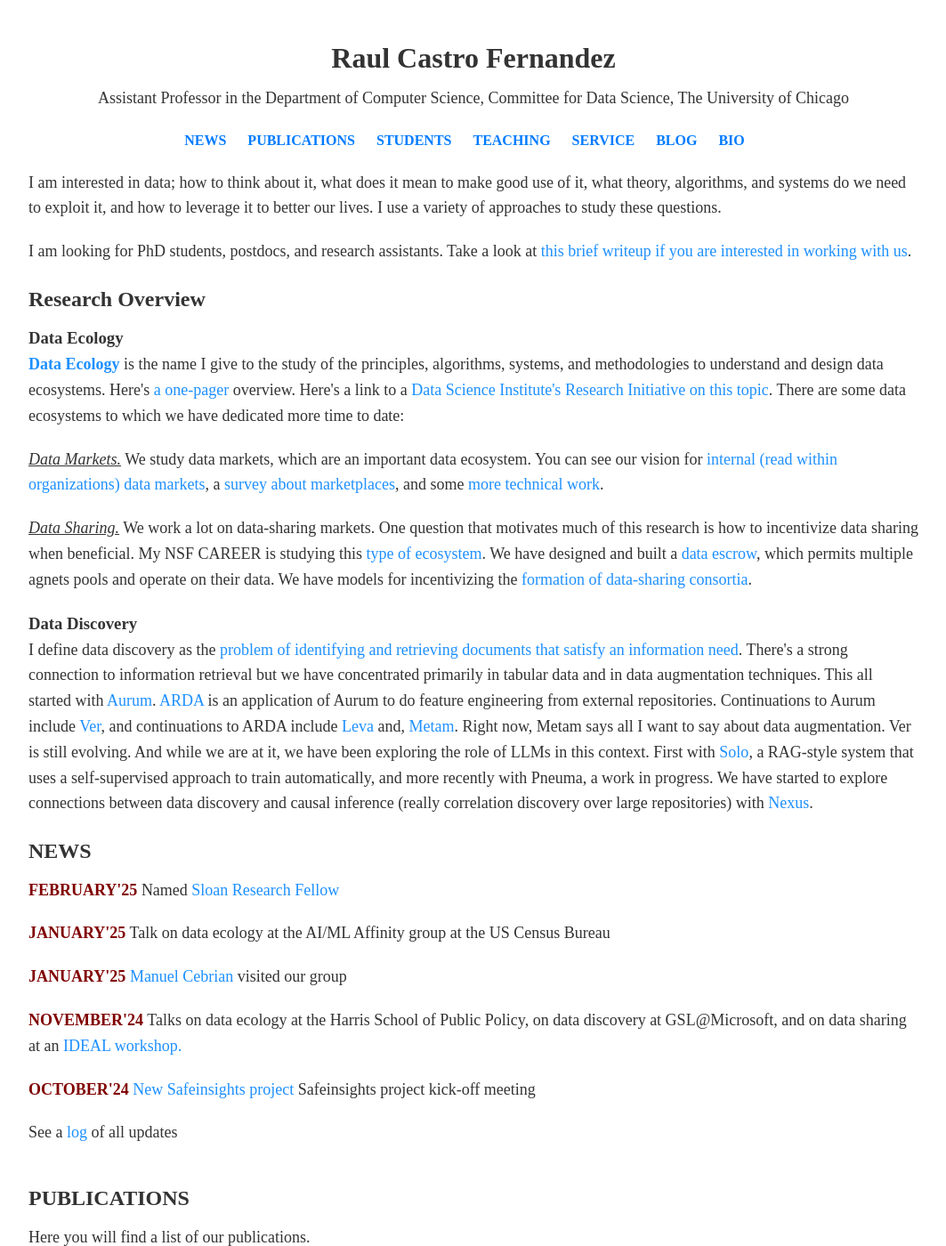
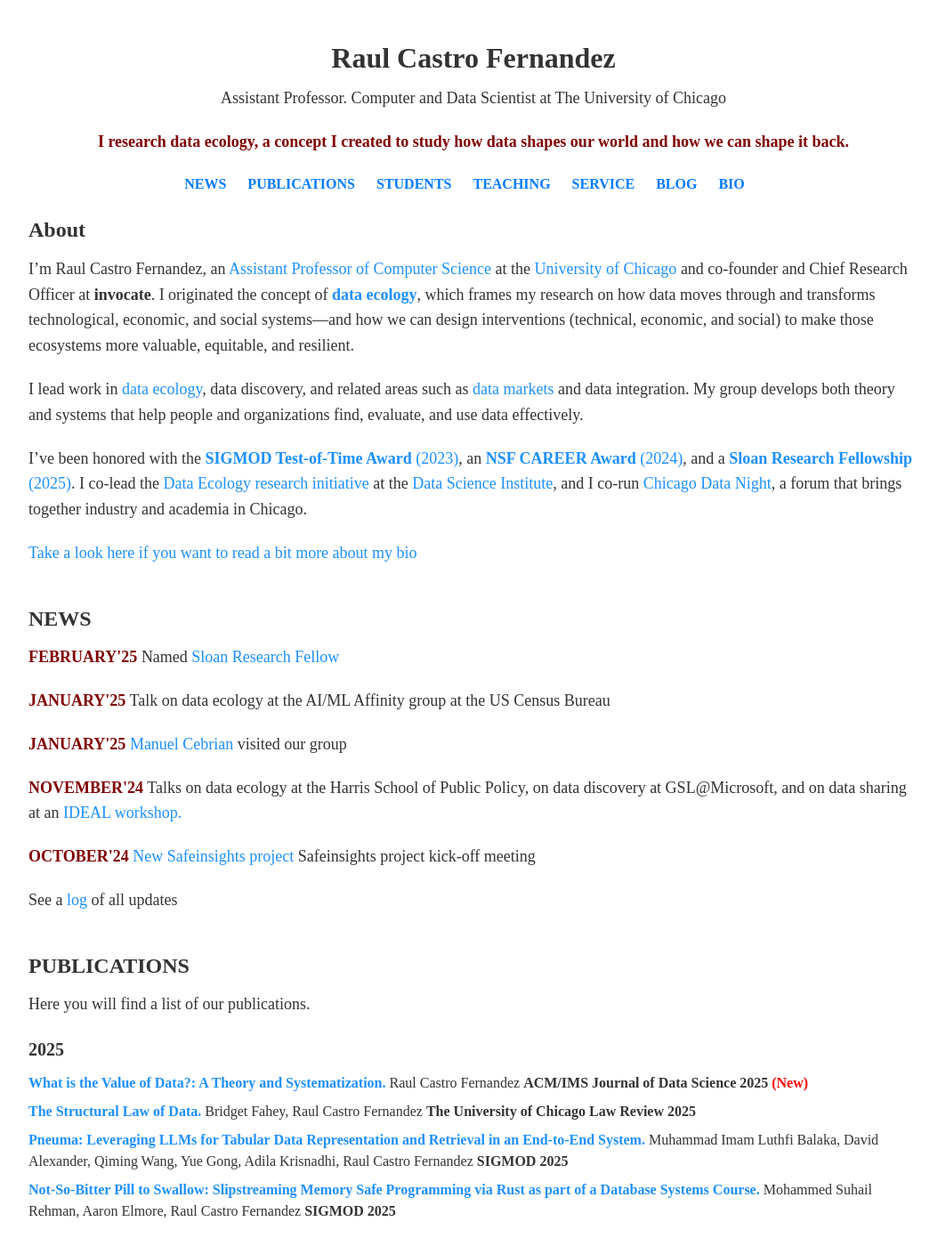
Before and after one commit to raulcf/raulcf.github.io, a Jekyll site: the page index.html, which Jekyll copies as it is, in a window 1280 px wide and 1400 px high. Shown: the whole window at 89% size, without its empty margins (108-1171 px from the left). Built offline with Jekyll 4.4.1, drawn with Linux system fonts in a browser that asks for light colours; some web fonts are replaced.

Commit message:
new pres

```diff
--- a/index.html
+++ b/index.html
@@ -29,10 +29,11 @@
         </div>
 
         <div class="main-title">
-            <p>Assistant Professor in the Department of Computer Science, Committee for
-Data Science, The University of Chicago</p>
+            <p>Assistant Professor. Computer and Data Scientist at The University of Chicago</p>
+            <p><span style="color: #800000;"><strong>I research data ecology, a concept I created to study how data
+                shapes our world and how we can shape it back.</strong></span>
+            </p>
         </div>
-
 
     <nav>
         <ul class="menu">
@@ -46,73 +47,57 @@ Data Science, The University of Chicago</p>
         </ul>
     </nav>
 
-    <p>
-    I am interested in data; how to think about it, what does it mean to make
-good use of it, what theory, algorithms, and systems do we need to exploit it,
-and how to leverage it to better our lives. I use a variety of approaches to
-study these questions.
-    </p>
 
-    <p>
-    I am looking for PhD students, postdocs, and research assistants. Take a
-look at <a href="http://raulcastrofernandez.com/join.html">this brief writeup if you are interested in working with us</a>.
-    </p>
+    <section aria-labelledby="bio-title">
+    <h2 id="bio-title">About</h2>
 
-    <h2>Research Overview</h2>
+        <p>
+        I’m Raul Castro Fernandez, an <a
+href="https://computerscience.uchicago.edu/people/raul-castro-fernandez/"
+target="_blank" rel="noopener">Assistant Professor of Computer Science</a> at
+the <a href="https://www.uchicago.edu" target="_blank" rel="noopener">University
+of Chicago</a> and co-founder and Chief Research Officer at
+<strong>invocate</strong>.  I originated the concept of <a
+href="https://raulcastrofernandez.com/ecology.html" target="_blank"
+rel="noopener"><strong>data ecology</strong></a>, which frames my research on
+how data moves through and transforms technological, economic, and social
+systems—and how we can design interventions (technical, economic, and social) to
+make those ecosystems more valuable, equitable, and resilient.
+        </p>
 
-    <h3>Data Ecology</h3>
-    <p>
-    <strong><a
-href="http://raulcastrofernandez.com/ecology.html">Data Ecology</a></strong> is the
-name I give to the study of the principles, algorithms, systems, and
-methodologies to understand and design data ecosystems. Here's <a
-href="http://raulcastrofernandez.com/ecology.html">a one-pager</a> overview.
-Here's a link to a <a
-href="https://datascience.uchicago.edu/research/data-ecology/">Data Science
-Institute's Research
-Initiative on this topic</a>. There are some data ecosystems to which we have
-dedicated more time to date: </p>
+        <p>
+    I lead work in <a href="https://raulcastrofernandez.com/ecology.html"
+target="_blank" rel="noopener">data ecology</a>, data discovery, and related areas such as <a
+href="https://raulcastrofernandez.com/papers/1323-castrofernandez.pdf"
+target="_blank" rel="noopener">data markets</a> and data integration.  My group
+develops both theory and systems that help people and organizations find,
+evaluate, and use data effectively.
+        </p>
 
-    <p>
-    <em><u>Data Markets.</em></u> We study data markets, which are an important data
-ecosystem. You can see our vision for <a href="http://raulcastrofernandez.com/papers/1323-castrofernandez.pdf">internal (read within organizations) data
-markets</a>, a <a href="http://raulcastrofernandez.com/papers/7_31CRstatusofDataMarkets_final.pdf">survey about marketplaces</a>, and some <a
-href="http://raulcastrofernandez.com/papers/protecting-data-markets-sigmod22.pdf">more</a>
-<a
-href="http://raulcastrofernandez.com/papers/data-sharing-consortia-escrow.pdf">technical</a>
-<a href="https://arxiv.org/abs/2306.02543">work</a>.
-    </p>
+        <p>
+    I’ve been honored with the <a href="https://sigmod.org/sigmod-awards/"
+target="_blank" rel="noopener"><strong>SIGMOD Test-of-Time Award</strong>
+(2023)</a>, an <a href="https://www.nsf.gov/career/" target="_blank"
+rel="noopener"><strong>NSF CAREER Award</strong> (2024)</a>, and a <a
+href="https://sloan.org/fellowships" target="_blank"
+rel="noopener"><strong>Sloan Research Fellowship</strong> (2025)</a>.  I co-lead
+the <a href="https://datascience.uchicago.edu/research/data-ecology/"
+target="_blank" rel="noopener">Data Ecology research initiative</a> at the <a
+href="https://datascience.uchicago.edu/" target="_blank" rel="noopener">Data
+Science Institute</a>, and I co-run <a
+href="https://datascience.uchicago.edu/outreach/industry-partnerships/chicago-data-night/"
+target="_blank" rel="noopener">Chicago Data Night</a>, a forum that brings
+together industry and academia in Chicago.
+        </p>
 
-    <p>
-    <em><u>Data Sharing.</em></u> We work a lot on data-sharing markets. One
-question that motivates much of this research is how to
-incentivize data sharing when beneficial. My NSF
-CAREER is studying this <a
-href="https://www.nsf.gov/awardsearch/showAward?AWD_ID=2340034&HistoricalAwards=false">type
-of ecosystem</a>. We have designed and built a <a href="http://raulcastrofernandez.com/papers/data_station_paper-11.pdf">data
-escrow</a>, which permits multiple agnets pools and operate on their data. We have
-models for incentivizing the <a href="http://raulcastrofernandez.com/papers/data-sharing-consortia-escrow.pdf">formation of data-sharing consortia</a>.
-    </p>
 
-    <h3>Data Discovery</h3>
-    <p>
-    I define data discovery as the <a href="http://raulcastrofernandez.com/papers/icde18-aurum.pdf">problem of identifying and
-retrieving documents that satisfy an information need</a>. There's a strong
-connection to information retrieval but we have concentrated primarily in
-tabular data and in data augmentation techniques. This all started with <a
-href="http://raulcastrofernandez.com/papers/icde18-aurum.pdf">Aurum</a>.
-<a href="https://arxiv.org/abs/2003.09758">ARDA</a> is an application of Aurum to do feature engineering from external
-repositories. Continuations to Aurum include <a href="http://raulcastrofernandez.com/papers/ver.pdf">Ver</a>, and continuations to ARDA
-include <a
-href="http://raulcastrofernandez.com/papers/leva-sigmod22.pdf">Leva</a> and, <a
-href="http://raulcastrofernandez.com/papers/metam.pdf">Metam</a>. Right now, Metam says all I want to say about data
-augmentation. Ver is still evolving. And while we are at it, we have been
-exploring the role of LLMs in this context. First with <a href="http://raulcastrofernandez.com/papers/solo-sigmod24.pdf">Solo</a>, a RAG-style system
-that uses a self-supervised approach to train automatically, and more recently
-with Pneuma, a work in progress. We have started to explore connections between
-data discovery and causal inference (really correlation discovery over large
-repositories) with <a href="http://raulcastrofernandez.com/papers/nexus-sigmod24.pdf">Nexus</a>.
-    </p>
+    <p><a href="https://raulcastrofernandez.com/longer-blurb.html">Take a look here if you want to read a bit
+more about my bio</a></p>
+
+    </section>
+
+
+
 
 
     </div>
```
Also changed, not shown: longer-blurb.html (added, +107 -0 lines).
